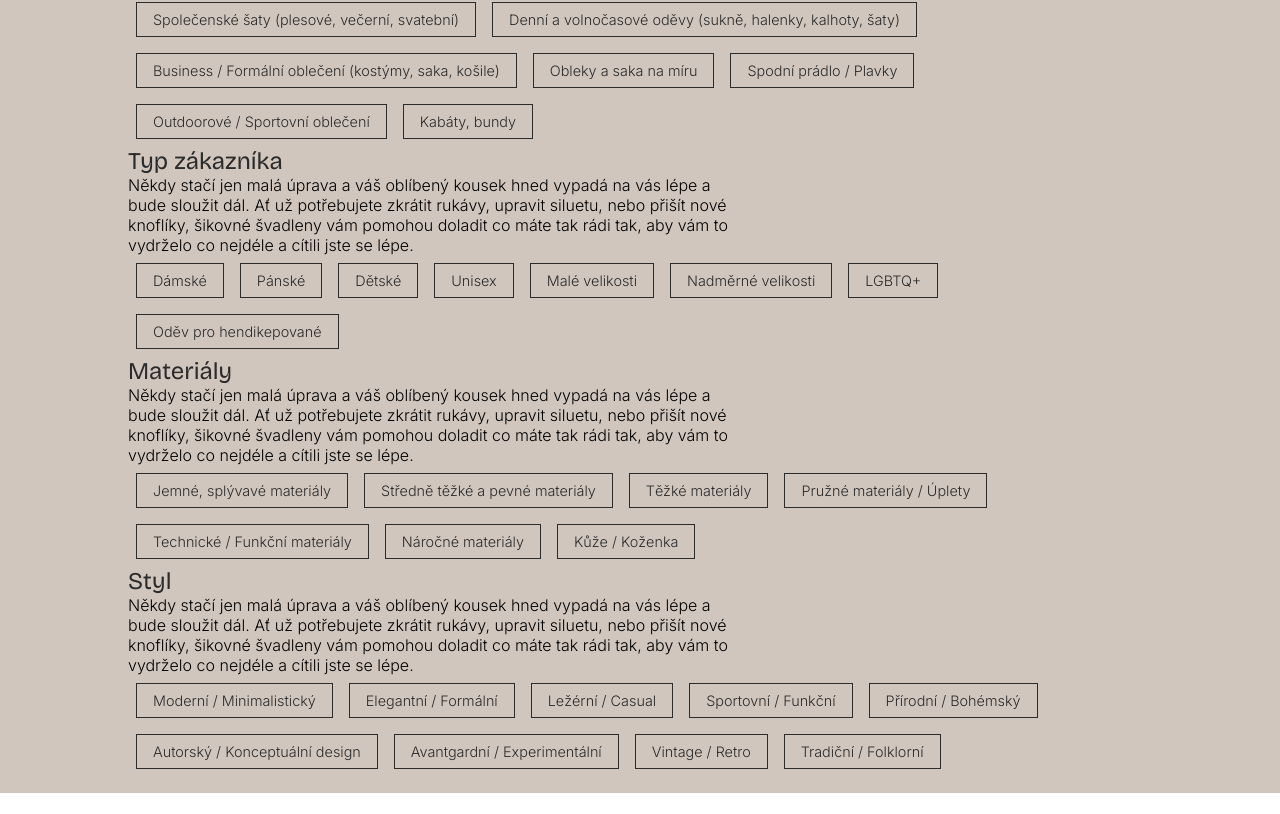
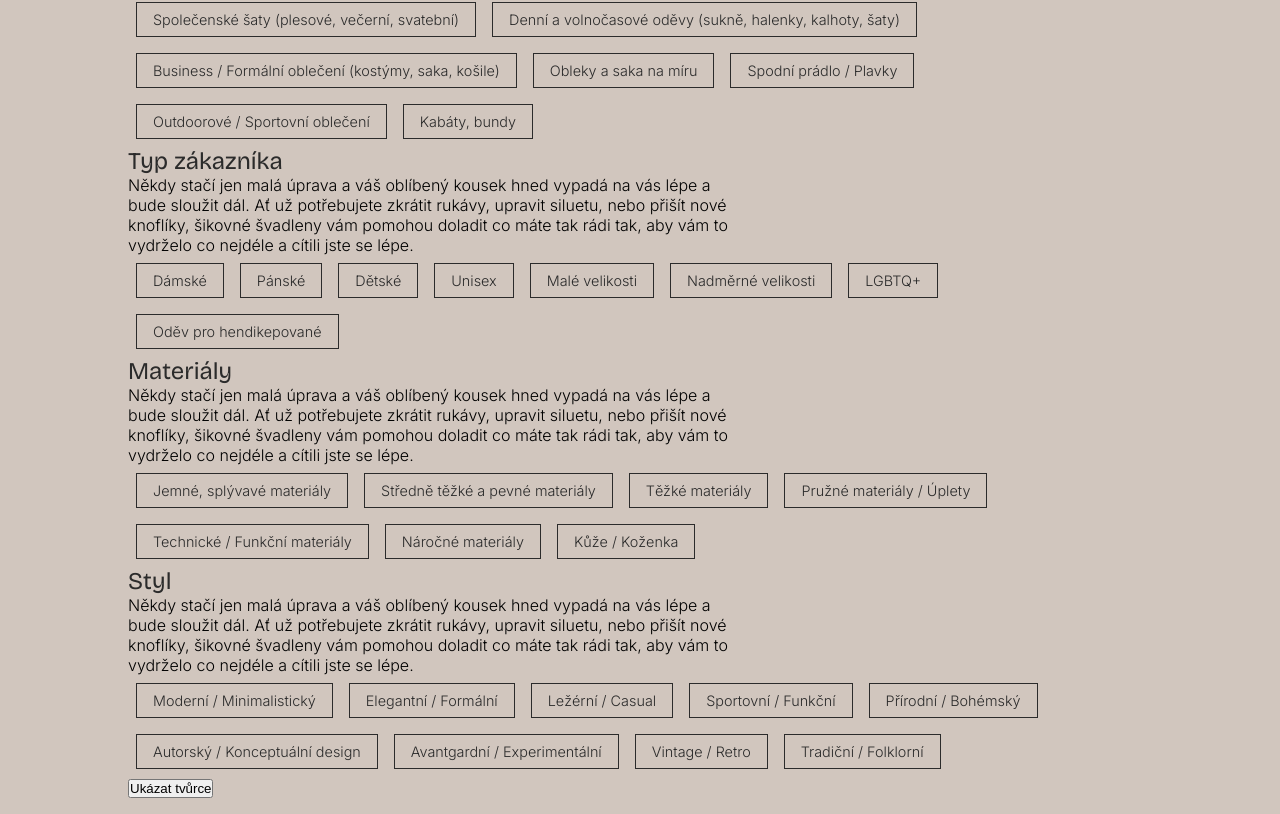
Before and after one commit to han-fris/namiru-app, a React (Vite) app: page /pruvodce in a window 1280 px wide. Shown: the part 865-1679 px from the top of the page. Before the commit the page ends 1658 px from the top, so only its background shows below. Built offline with nearby package versions, Linux system fonts and the light colour scheme.

Commit message:
přidá poslat na formulář

```diff
--- a/src/components/Filter/FilterForm.jsx
+++ b/src/components/Filter/FilterForm.jsx
@@ -9,6 +9,7 @@ export function FilterForm({
   className,
   onSubmit,
   submitOnChange = false,
+  action,
 }) {
   const submitHandler = useCallback(
     (e) => {
@@ -29,8 +30,9 @@ export function FilterForm({
   return (
     <form
       className={className}
+      action={action}
       onSubmit={submitHandler}
-      onChange={submitOnChange && submitOnChangeHandler}
+      onChange={submitOnChange ? submitOnChangeHandler : undefined}
     >
       {children}
     </form>
--- a/src/pages/Guide/Guide.jsx
+++ b/src/pages/Guide/Guide.jsx
@@ -2,6 +2,7 @@ import './Guide.css';
 import { PageWrapper } from '../../components/shared/PageWrapper';
 import { FilterOptionsList } from '../../components/Filter/FilterOptionsList';
 import { GuidePanel } from './GuidePanel';
+import { FilterForm } from '../../components/Filter/FilterForm';
 
 export const Guide = () => {
   return (
@@ -9,7 +10,7 @@ export const Guide = () => {
       <div className="guide">
         <div className="guide-container">
           <h1 className="guide-title">Průvodce</h1>
-          <form>
+          <FilterForm action="/tvurci">
             <section id="creator-types" className="guide-section">
               <div className="guide-section-inner">
                 <h2 className="guide-category-title">Typ tvůrce</h2>
@@ -19,7 +20,6 @@ export const Guide = () => {
                   rukávy, upravit siluetu, nebo přišít nové knoflíky, šikovné
                   švadleny vám pomohou doladit co máte tak rádi tak, aby vám to
                   vydrželo co nejdéle a cítili jste se lépe.
-
                 </p>
               </div>
               <div className="guide-filters">
@@ -118,7 +118,8 @@ export const Guide = () => {
                 <FilterOptionsList name="style"></FilterOptionsList>
               </div>
             </section>
-          </form>
+            <button type="submit">Ukázat tvůrce</button>
+          </FilterForm>
         </div>
       </div>
     </PageWrapper>
```
